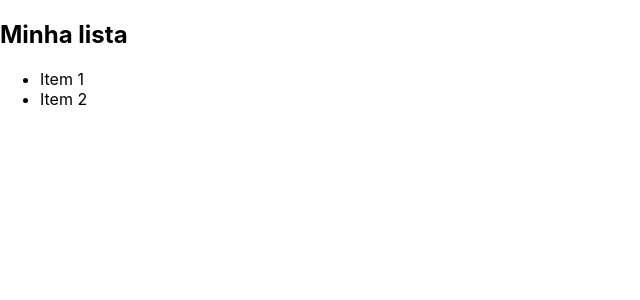
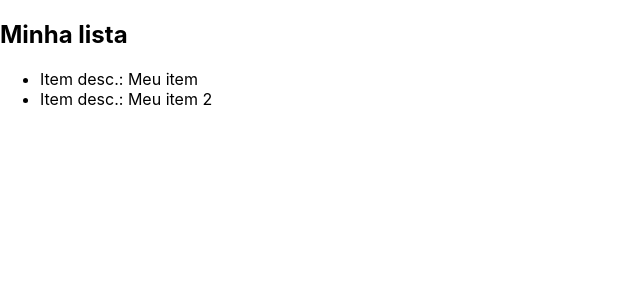
Before and after one commit to dyogocae/react_django_stack, a React (Create React App) app: page / in a window 1280 px wide. Shown: the top 300 px of the page, without its empty margins (0-640 px from the left). Built offline with nearby package versions, Linux system fonts and the light colour scheme.

Commit message:
Creating the Item component

```diff
--- /dev/null
+++ b/src/ItemComponent.js
@@ -0,0 +1,5 @@
+import React from "react";
+
+export default function ItemComponent(props){
+    return <li>Item desc.: { props.name }</li>
+}
--- a/src/ListComponent.js
+++ b/src/ListComponent.js
@@ -1,13 +1,13 @@
 import React from "react";
-
+import ItemComponent from "./ItemComponent";
 
 export default function ListComponent(){
     return (
         <div>
             <h2>Minha lista</h2>
             <ul>
-                <li>Item 1</li>
-                <li>Item 2</li>
+                <ItemComponent name={"Meu item"}/>
+                <ItemComponent name={"Meu item 2"}/>
             </ul>
         </div>
     )
```
